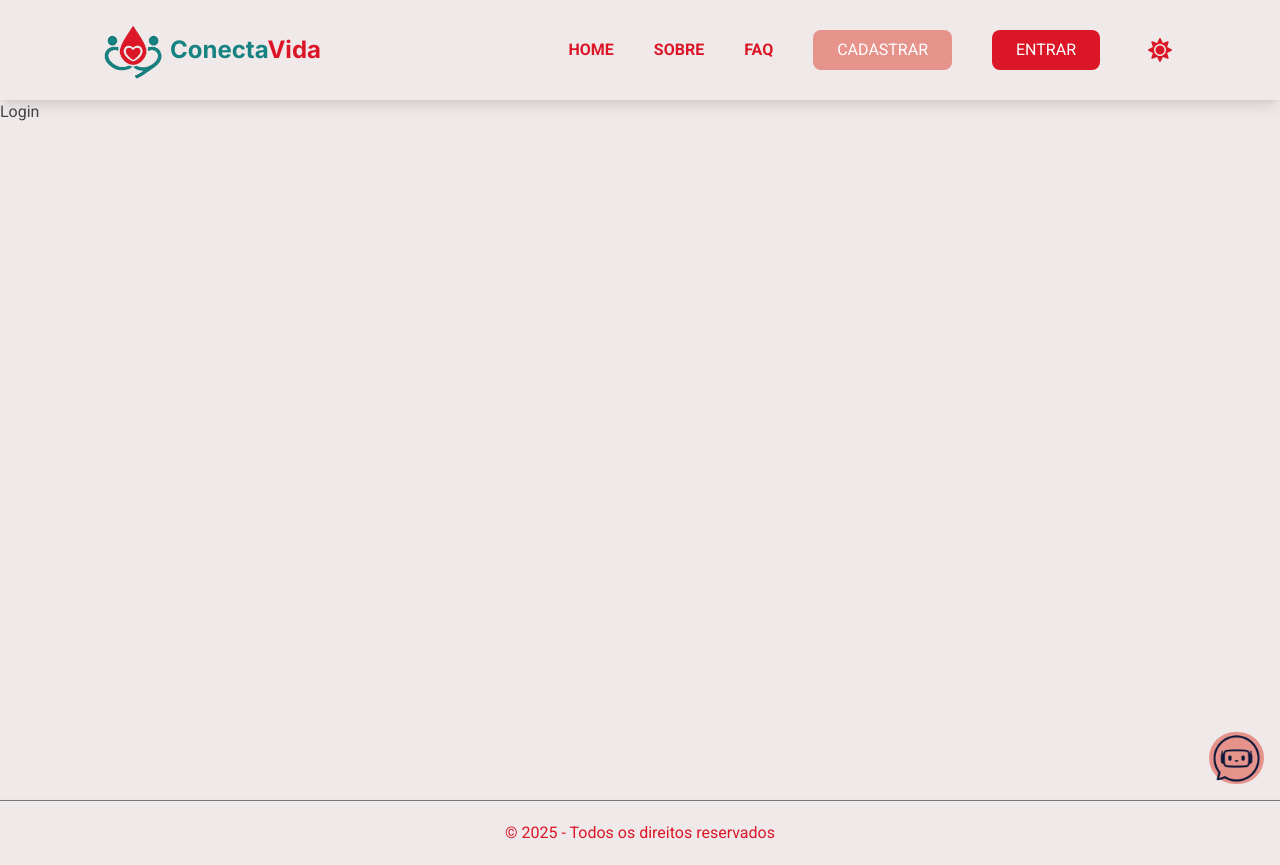
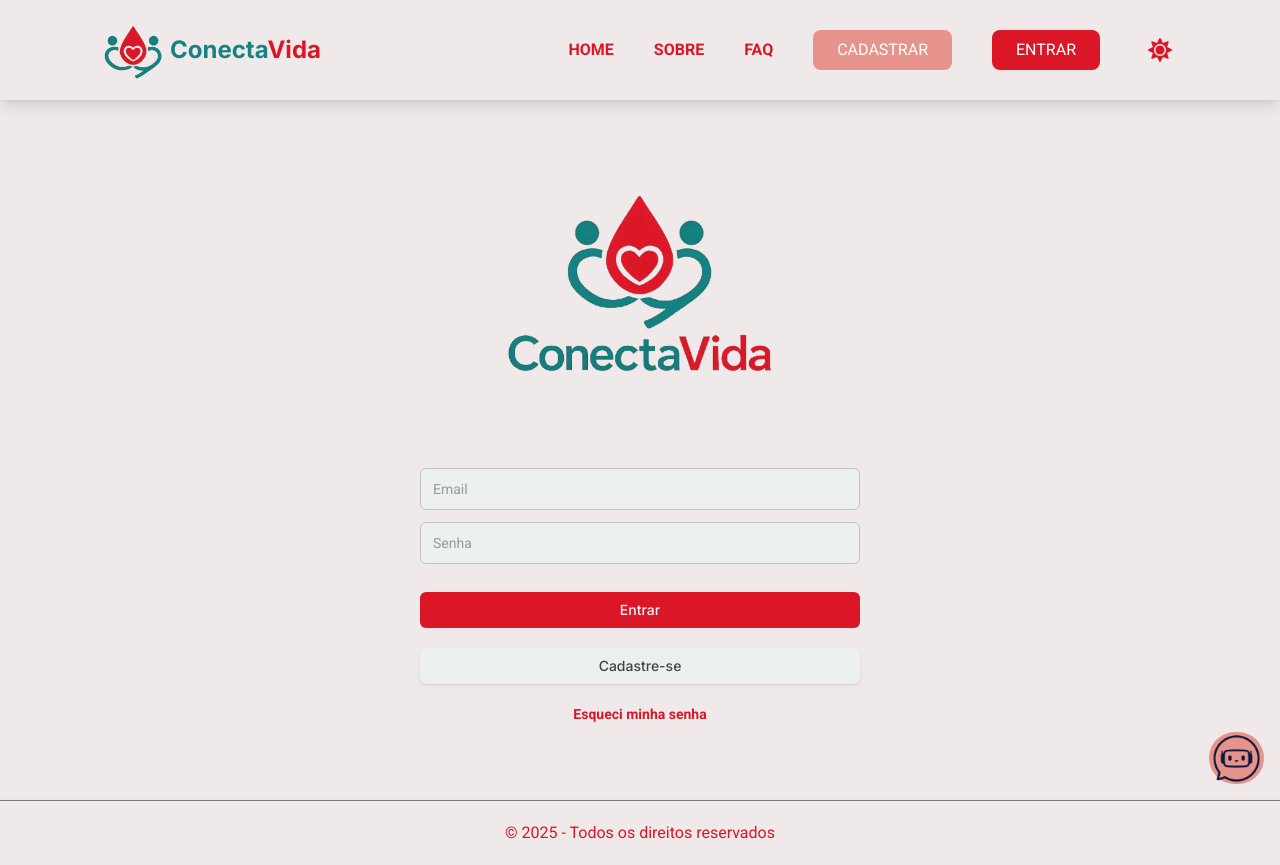
Before and after one commit to flaviare1s/maisprati-hub, a React (Vite) app: page /login in a window 1280 px wide. Built offline with nearby package versions, Linux system fonts and the light colour scheme.

Commit message:
feat: login and input field component

```diff
--- a/src/components/InputField.jsx
+++ b/src/components/InputField.jsx
@@ -1,5 +1,28 @@
-export const InputField = () => {
+export const InputField = ({
+  label,
+  name,
+  type = "text",
+  register,
+  error,
+  validation,
+  placeholder,
+  defaultValue,
+}) => {
   return (
-    <div>InputField</div>
-  )
-}
+    <div className="flex flex-col w-full my-2">
+      <label htmlFor={name} className="text-sm font-medium mb-1 text-gray-muted">
+        {label}
+      </label>
+      <input
+        type={type}
+        id={name}
+        name={name}
+        placeholder={placeholder}
+        defaultValue={defaultValue}
+        {...register(name, validation)}
+        className="border border-border-input rounded-md px-3 py-2 focus:outline-none focus:ring-2 focus:ring-blue-logo placeholder:text-sm bg-bg-input"
+      />
+      {error && <small className="text-red-logo mt-1">{error}</small>}
+    </div>
+  );
+};
--- a/src/components/SubmitButton.jsx
+++ b/src/components/SubmitButton.jsx
@@ -1,5 +1,10 @@
-export const SubmitButton = () => {
+export const SubmitButton = ({ label }) => {
   return (
-    <div>SubmitButton</div>
-  )
-}
+    <button
+      type="submit"
+      className="text-light font-medium text-sm py-2 px-4 rounded-md transition-colors duration-75 font-inter focus:outline-none focus:shadow-outline w-full cursor-pointer mt-5 bg-red-logo hover:bg-red-secondary"
+    >
+      {label}
+    </button>
+  );
+};
--- a/src/pages/Login.jsx
+++ b/src/pages/Login.jsx
@@ -1,5 +1,75 @@
+import { useForm } from "react-hook-form";
+import { InputField } from "../components/InputField";
+import { SubmitButton } from "../components/SubmitButton";
+import { Link, useNavigate } from "react-router-dom";
+
+import logo from "../assets/images/logo_conectavida_name.png";
+
+
 export const Login = () => {
+  const navigate = useNavigate();
+  const {
+    register,
+    handleSubmit,
+    formState: { errors },
+  } = useForm();
+
+  const onSubmit = async (data) => {
+    try {
+      console.log(data);
+      navigate("/");
+
+    } catch (error) {
+      console.error("Erro ao fazer login:", error);
+    }
+  };
+
   return (
-    <div>Login</div>
-  )
-}
+    <div className="flex flex-col items-center justify-center">
+
+      <div className="bg-soft p-[30px] flex flex-col items-center justify-center w-[90%] sm:w-[500px] rounded-xs">
+        <div className="flex items-center justify-center w-[310px]">
+          <img className="w-full" src={logo} alt="Logo" />
+        </div>
+        <form onSubmit={handleSubmit(onSubmit)} className="my-4 w-full">
+          <InputField
+            name="email"
+            type="email"
+            placeholder="Email"
+            register={register}
+            error={errors.email?.message}
+            validation={{
+              required: "Email é obrigatório",
+              pattern: {
+                value: /^[A-Za-z0-9._%+-]+@[A-Za-z0-9.-]+\.[A-Za-z]{2,}$/,
+                message: "Email inválido",
+              },
+            }}
+          />
+
+          <InputField
+            name="password"
+            type="password"
+            placeholder="Senha"
+            register={register}
+            error={errors.password?.message}
+            validation={{
+              required: "Senha é obrigatória",
+              minLength: {
+                value: 6,
+                message: "A senha deve ter pelo menos 6 caracteres",
+              },
+            }}
+          />
+
+          <SubmitButton
+            label="Entrar"
+            bgColor="verde-primario"
+          />
+          <Link to="/register" className="block text-center font-medium text-sm py-2 px-4 rounded-md transition-colors duration-75 font-inter focus:outline-none focus:shadow-outline w-full cursor-pointer mt-5 bg-bg-input text-text-secondary shadow hover:bg-bg-menu-mobile">Cadastre-se</Link>
+          <Link to="/reset-password" className="text-center text-sm text-red-logo font-bold hover:text-red-secondary mt-5 block">Esqueci minha senha</Link>
+        </form>
+      </div>
+    </div>
+  );
+};
```
Also changed, not shown: src/assets/images/name.png (deleted).
